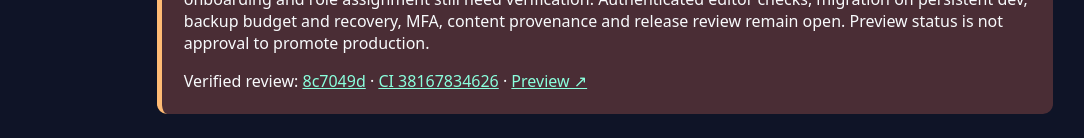
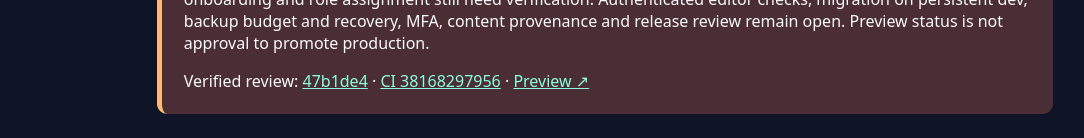
Before and after one commit to bjo163/monwitness-xii, a Next.js app: page /handover in a window 1280 px wide. Shown: the part 657-795 px from the top of the page, without its empty margins (35-1119 px from the left). Built offline with nearby package versions, Linux system fonts and the light colour scheme; a web font is replaced by a local one.

Commit message:
docs: sync handover verification links

```diff
--- a/app/handover/page.jsx
+++ b/app/handover/page.jsx
@@ -7,7 +7,7 @@ export default function HandoverPage(){return <main style={{background:"#0f1427"
 <section style={{maxWidth:1050,margin:"72px auto 32px"}}><p style={{color:"#c9fa62",fontWeight:800,letterSpacing:3}}>RELEASE CONTROL • V11 HANDOVER EDITION</p>
 <h1 style={{fontSize:"clamp(42px,7vw,88px)",lineHeight:1.05,margin:"12px 0"}}>MISSION CONTROL <span style={{color:"#6ee6ef"}}>V11</span></h1>
 <p style={{fontSize:20,maxWidth:780}}>The comic universe is growing. The release follows evidence: what is actually ready, what still needs testing, and what must stay private.</p>
-<div style={{background:"#4a2d35",borderLeft:"5px solid #ffbb74",padding:22,margin:"26px 0",borderRadius:10}}><b>PRE-RELEASE • NO-GO FOR PRODUCTION</b><p>The reviewed Preview is live, with homepage and archive responding successfully. Anonymous auth returns no session, and this app rejects signup paths; Neon provider signup remains enabled, so owner-controlled onboarding and role assignment still need verification. Authenticated editor checks, migration on persistent dev, backup budget and recovery, MFA, content provenance and release review remain open. Preview status is not approval to promote production.</p><p style={{marginBottom:0}}>Verified review: <a style={{color:"#8affdd"}} href="https://github.com/bjo163/monwitness-xii/commit/8c7049d27705a8c3482b1f6cc207558c5bfb9eef">8c7049d</a> · <a style={{color:"#8affdd"}} href="https://github.com/bjo163/monwitness-xii/actions/runs/38167834626">CI 38167834626</a> · <a style={{color:"#8affdd"}} href="https://monwitness-xii-git-codex-v11-release-readiness-bjo163s-projects.vercel.app">Preview ↗</a></p></div>
+<div style={{background:"#4a2d35",borderLeft:"5px solid #ffbb74",padding:22,margin:"26px 0",borderRadius:10}}><b>PRE-RELEASE • NO-GO FOR PRODUCTION</b><p>The reviewed Preview is live, with homepage and archive responding successfully. Anonymous auth returns no session, and this app rejects signup paths; Neon provider signup remains enabled, so owner-controlled onboarding and role assignment still need verification. Authenticated editor checks, migration on persistent dev, backup budget and recovery, MFA, content provenance and release review remain open. Preview status is not approval to promote production.</p><p style={{marginBottom:0}}>Verified review: <a style={{color:"#8affdd"}} href="https://github.com/bjo163/monwitness-xii/commit/47b1de418eee853b163550c9976aa458ed5d4d7e">47b1de4</a> · <a style={{color:"#8affdd"}} href="https://github.com/bjo163/monwitness-xii/actions/runs/38168297956">CI 38168297956</a> · <a style={{color:"#8affdd"}} href="https://monwitness-xii-git-codex-v11-release-readiness-bjo163s-projects.vercel.app">Preview ↗</a></p></div>
 <div style={{display:"grid",gridTemplateColumns:"repeat(auto-fit,minmax(280px,1fr))",gap:20}}>
 <section style={{background:"#192f3c",padding:25,borderRadius:18,border:"1px solid #62e2c7"}}><h2 style={{color:"#8affdd"}}>✓ Implemented in development</h2><ul style={{lineHeight:2}}>{done.map(x=><li key={x}>{x}</li>)}</ul></section>
 <section style={{background:"#322539",padding:25,borderRadius:18,border:"1px solid #e7abd1"}}><h2 style={{color:"#ffc2df"}}>◯ Release gates remaining</h2><ul style={{lineHeight:2}}>{pending.map(x=><li key={x}>{x}</li>)}</ul></section>
```
